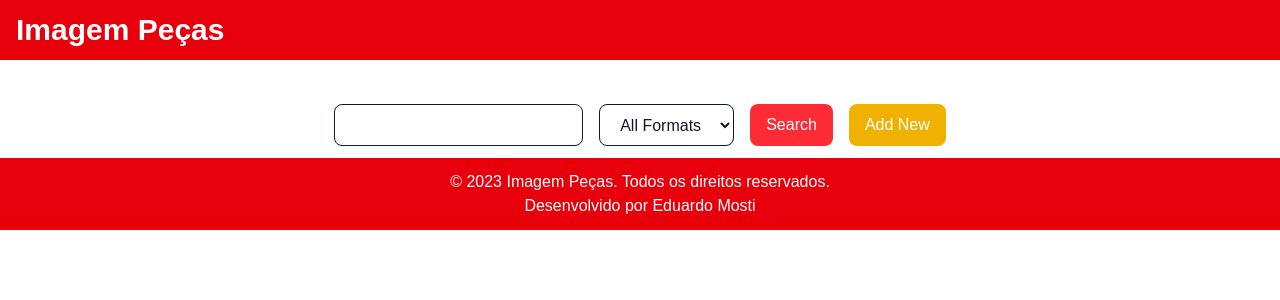
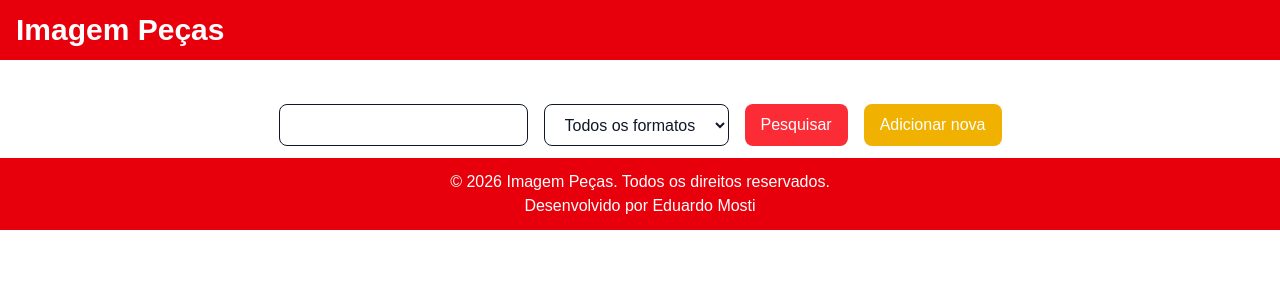
Before and after one commit to EduardoMosti/aplicacoes_web_4s_ta, a Next.js app in the folder imagemPecasFront/: page /galeria in a window 1280 px wide. Shown: the top 300 px of the page. Built offline with nearby package versions, Linux system fonts and the light colour scheme.

Commit message:
traducao da galeria para portugues

```diff
--- a/imagemPecasFront/src/app/galeria/page.tsx
+++ b/imagemPecasFront/src/app/galeria/page.tsx
@@ -47,16 +47,16 @@ export default function GaleriaPage() {
                  onChange={event => setQuery(event.target.value)} />
           <select className="border px-4 py-2 rounded-lg text-gray-900"
                   onChange={event => setExtension(event.target.value)}>
-            <option value="">All Formats</option>
+            <option value="">Todos os formatos</option>
             <option value="PNG">PNG</option>
             <option value="JPG">JPG</option>
             <option value="GIF">GIF</option>
           </select>
           <button className="bg-red-500 hover:bg-red-300 text-white px-4 py-2 rounded-lg" onClick={searchImages}>
-            Search
+            Pesquisar
           </button>
           <button className="bg-yellow-500 hover:bg-yellow-300 text-white px-4 py-2 rounded-lg">
-            Add New
+            Adicionar nova
           </button>
         </div>
       </section>
--- a/imagemPecasFront/src/app/layout.tsx
+++ b/imagemPecasFront/src/app/layout.tsx
@@ -6,13 +6,13 @@ const roboto = Roboto({subsets: ["latin"], weight: "400"});
 
 export const metadata: Metadata = {
   title: "Imagem Peças",
-  description: "Generated by create next app",
+  description: "Galeria online de imagens de peças industriais",
 };
 
 export default function RootLayout({ children }: LayoutProps<"/">) {
   return (
     <html
-      lang="en"
+      lang="pt-BR"
       className={`${roboto.className} h-full antialiased`}
     >
       <body className="min-h-full flex flex-col">{children}</body>
--- a/imagemPecasFront/src/components/Template.tsx
+++ b/imagemPecasFront/src/components/Template.tsx
@@ -38,7 +38,7 @@ const Loading: React.FC = () => {
         <div className = "text-center">
             <div role="status"
                  className = "inline-block h-8 w-8 animate-spin rounded-full border-4 border-gray-300 border-t-red-600">
-                <span className = "sr-only">Loading...</span>
+                <span className = "sr-only">Carregando...</span>
             </div>
         </div>
     )
@@ -58,7 +58,7 @@ const Footer: React.FC = () => {
     return (
         <footer className = "bg-red-600 text-white py-3">
           <div className = "container mx-auto text-center">
-            <p>&copy; 2023 Imagem Peças. Todos os direitos reservados.</p>
+            <p>&copy; {new Date().getFullYear()} Imagem Peças. Todos os direitos reservados.</p>
             <p>Desenvolvido por Eduardo Mosti</p>
           </div>
         </footer>
```
